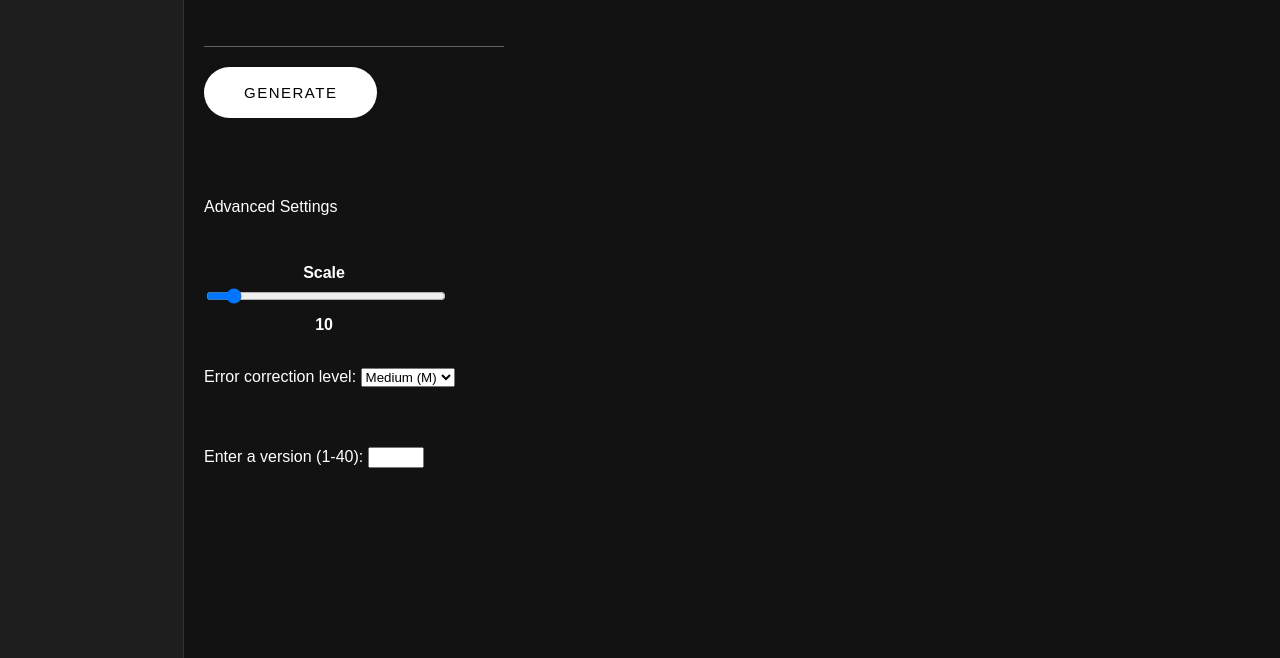
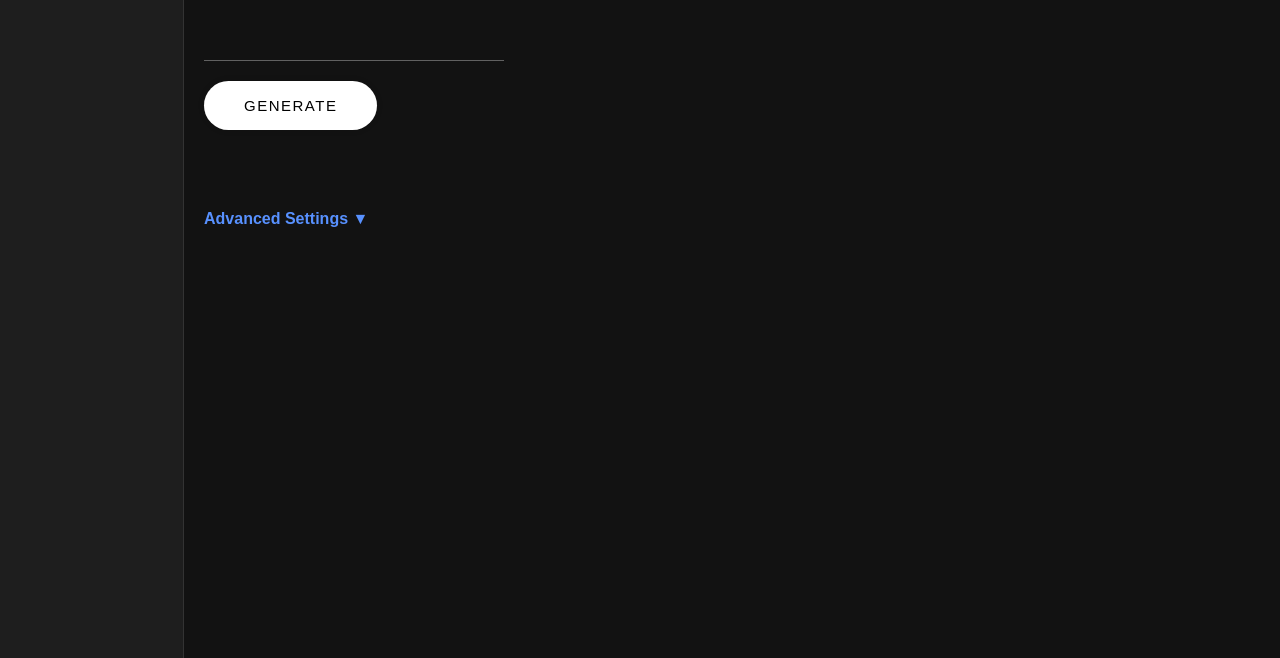
Before and after one commit to davidszatmari/QRCodeWebsite, a website: page views/index.html in a window 1280 px wide. Shown: the part 142-800 px from the top of the page. Drawn offline with Linux system fonts and the light colour scheme; files whose address does not match are found by name.

Commit message:
toggle advanced menu

```diff
--- a/public/style.css
+++ b/public/style.css
@@ -54,6 +54,7 @@ a:hover {
   --input-hovered-color: #4985e01f;
   position: relative;
   width: var(--width-of-input);
+  margin-top: 30px;
 }
 .input {
   color: #fff;
@@ -85,7 +86,7 @@ input:focus ~ .input-border {
 }
 
 .btn {
-  padding: 17px 40px;
+  padding: 16px 40px;
   border-radius: 50px;
   cursor: pointer;
   border: 0;
@@ -97,6 +98,12 @@ input:focus ~ .input-border {
   transition: all 0.5s ease;
   margin-bottom: 20px;
   margin-top: 20px;
+  -webkit-user-select: none;
+  -khtml-user-select: none;
+  -moz-user-select: none;
+  -ms-user-select: none;
+  -o-user-select: none;
+  user-select: none;
 }
 
 .btn:hover {
@@ -199,4 +206,26 @@ input:focus ~ .input-border {
   margin-top: 70px;
   flex-direction: column;
   gap: 60px;
+  -webkit-user-select: none;
+  -khtml-user-select: none;
+  -moz-user-select: none;
+  -ms-user-select: none;
+  -o-user-select: none;
+  user-select: none;
 }
+
+.hidden {
+  display: none;
+}
+
+.advanced-text {
+  cursor: pointer;
+  color: #5891ff;
+  font-weight: bold;
+  -webkit-user-select: none;
+  -khtml-user-select: none;
+  -moz-user-select: none;
+  -ms-user-select: none;
+  -o-user-select: none;
+  user-select: none;
+}
--- /dev/null
+++ b/public/toggle.js
@@ -0,0 +1,4 @@
+function toggleDiv() {
+  const div = document.getElementById("advanced");
+  div.classList.toggle("hidden");
+}
--- a/views/index.html
+++ b/views/index.html
@@ -32,8 +32,8 @@
       </form>
       <p id="message" style="margin-top: 20px; color: red"></p>
       <img src="" id="result" />
-      <p>Advanced Settings</p>
-      <div class="advanced">
+      <p class="advanced-text" onclick="toggleDiv()">Advanced Settings ▼</p>
+      <div class="advanced hidden" id="advanced">
         <div class="slidecontainer">
           <input
             type="range"
@@ -69,5 +69,6 @@
     </div>
 
     <script src="script.js"></script>
+    <script src="toggle.js"></script>
   </body>
 </html>
```
